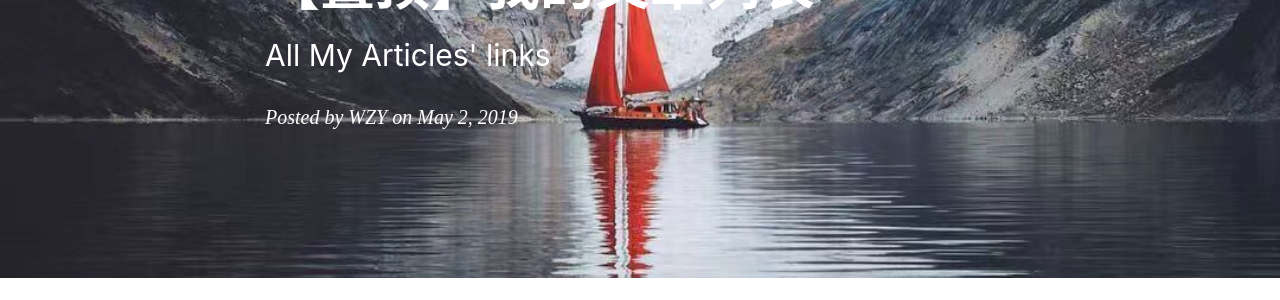
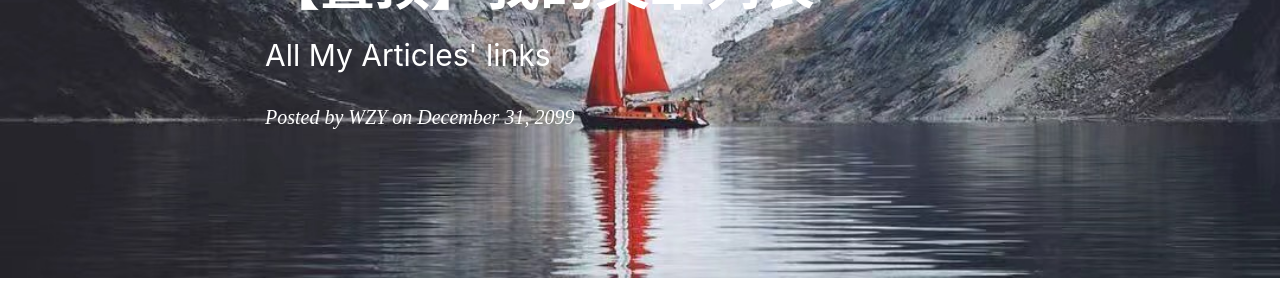
Before and after one commit to ZaccWu/ZaccWu.github.io, a Jekyll site: the page built from _posts/2099-01-01-[置顶]：我的文章链接.md, in a window 1280 px wide and 1400 px high. Shown: the part 211-511 px from the top of the window. Built offline with Jekyll 4.4.1, drawn with Linux system fonts in a browser that asks for light colours; nearby versions of some CDN libraries; comment, search, counter and statistics services are not loaded.

Commit message:
Update 2099-01-01-[置顶]：我的文章链接.md

```diff
--- a/_posts/2099-01-01-[置顶]：我的文章链接.md
+++ b/_posts/2099-01-01-[置顶]：我的文章链接.md
@@ -2,7 +2,7 @@
 layout:     post                    # 使用的布局（不需要改）
 title:      【置顶】我的文章列表              # 标题
 subtitle:   All My Articles' links #副标题
-date:       2019-05-02             # 时间
+date:       2099-12-31             # 时间
 author:     WZY                      # 作者
 header-img: img/listbackgroud.png    #这篇文章标题背景图片
 catalog: true                       # 是否归档
```
